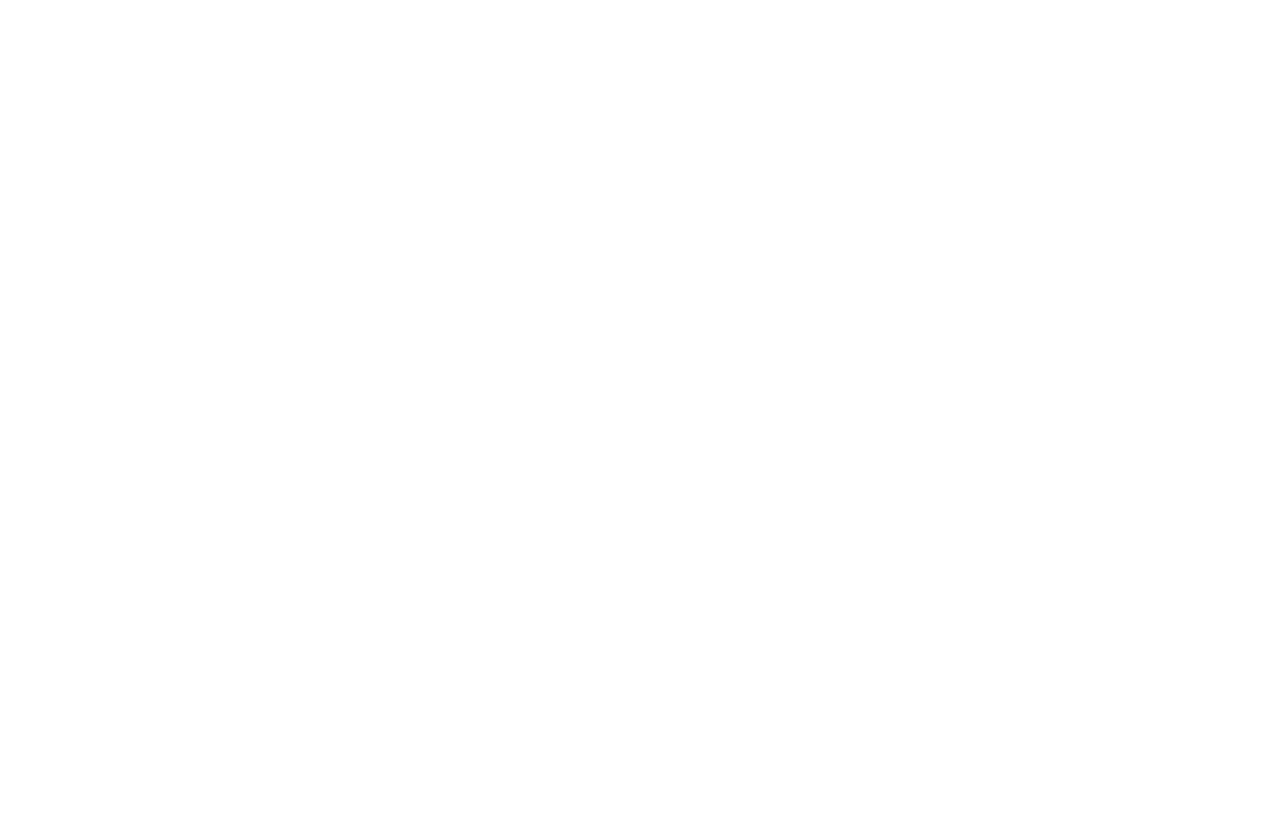
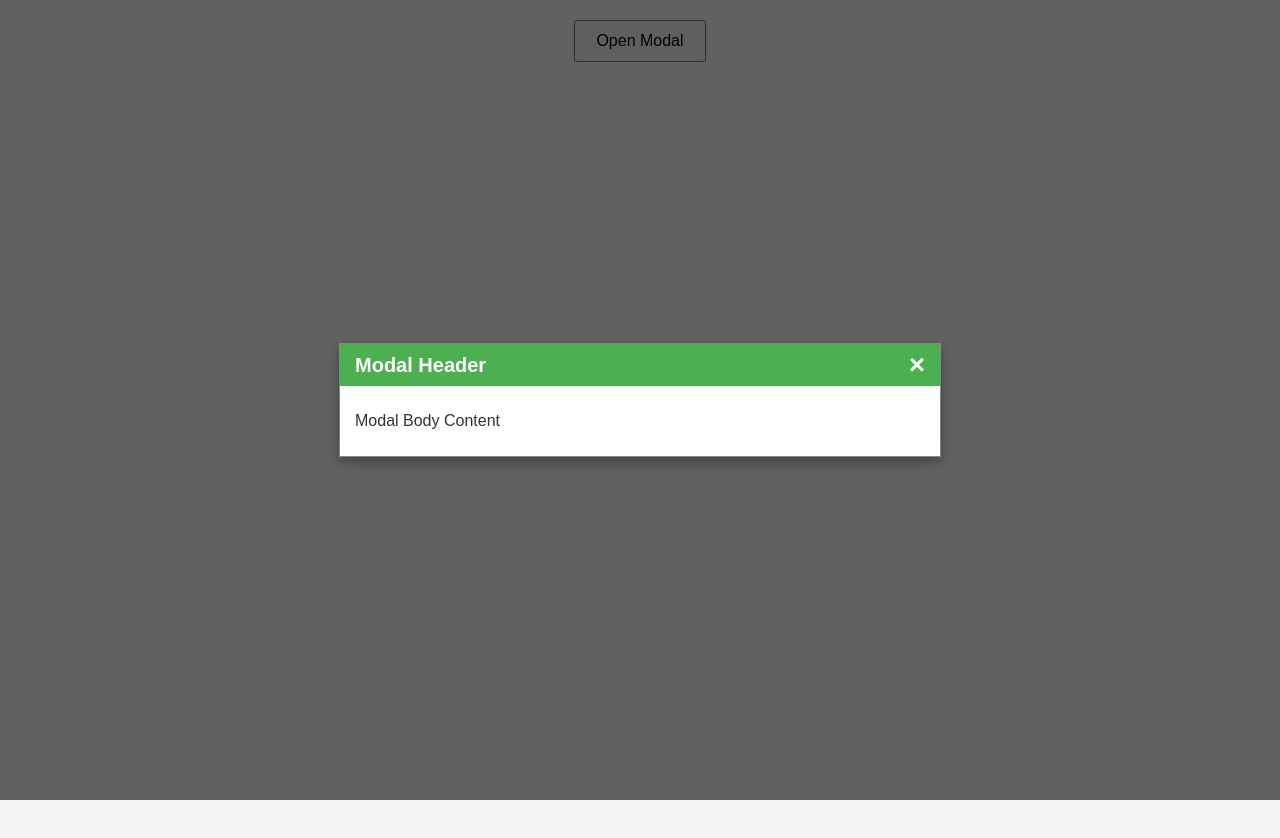
Before and after one commit to acciojob/css-modal-GowthamiAkasapu, a website: page main.html in a window 1280 px wide. Before the commit the page ends 800 px from the top, so only its background shows below. Drawn offline with Linux system fonts and the light colour scheme.

Commit message:
created a submission

```diff
--- a/main.html
+++ b/main.html
@@ -1,16 +1,24 @@
 <!DOCTYPE html>
-
 <html>
-
 <head>
+	<title>CSS Modal</title>
 	<link rel="stylesheet" href="styles.css">
 </head>
+<body>
+	<button id="openModal">Open Modal</button>
 
-<body>
-	<!-- the entire body must be written by student -->
-    <script type="text/javascript" src="./script.js">
-</script>
+    <div id="myModal" class="modal">
+        <div class="modal-content">
+            <div class="modal-header">
+                <h2>Modal Header</h2>
+                <span class="close-modal">&times;</span>
+            </div>
+            <div class="modal-body">
+                <p>Modal Body Content</p>
+            </div>
+        </div>
+    </div>
 
+	<script type="text/javascript" src="./script.js"></script>
 </body>
-
 </html>
--- a/script.js
+++ b/script.js
@@ -1 +1,20 @@
 //your JS code here. If required.
+const modal = document.getElementById("myModal");
+
+const btn = document.getElementById("openModal");
+
+const closeBtn = document.querySelector(".close-modal");
+
+btn.onclick = function() {
+    modal.classList.add("show-modal");
+}
+
+closeBtn.onclick = function() {
+    modal.classList.remove("show-modal");
+}
+
+window.onclick = function(event) {
+    if (event.target == modal) {
+        modal.classList.remove("show-modal");
+    }
+}
--- a/styles.css
+++ b/styles.css
@@ -1 +1,85 @@
 /*  your css code here. If applicable */
+body {
+    font-family: Arial, sans-serif;
+    margin: 0;
+    padding: 20px;
+    height: 100vh;
+    display: flex;
+    justify-content: center;
+    align-items: flex-start;
+    background-color: #f4f4f4;
+}
+
+#openModal {
+    padding: 10px 20px;
+    font-size: 16px;
+    cursor: pointer;
+}
+
+.modal {
+    display: none;
+    position: fixed;
+    z-index: 100;
+    left: 0;
+    top: 0;
+    width: 100%;
+    height: 100%;
+    background-color: rgba(0,0,0,0.6);
+    display: flex;
+    justify-content: center;
+    align-items: center;
+}
+
+.modal-content {
+    background-color: #ffffff;
+    padding: 0;
+    border: 1px solid #888;
+    width: 80%;
+    max-width: 600px;
+    box-shadow: 0 4px 8px 0 rgba(0,0,0,0.2), 0 6px 20px 0 rgba(0,0,0,0.19);
+    animation-name: animatetop;
+    animation-duration: 0.4s
+}
+
+@keyframes animatetop {
+    from {top: -300px; opacity: 0}
+    to {top: 0; opacity: 1}
+}
+
+.modal-header {
+    padding: 5px 15px;
+    background-color: #4CAF50;
+    color: white;
+    display: flex;
+    justify-content: space-between;
+    align-items: center;
+}
+
+.modal-header h2 {
+    margin: 0;
+    font-size: 20px;
+}
+
+.modal-body {
+    padding: 10px 15px;
+    color: #333;
+}
+
+.close-modal {
+    color: #fff;
+    font-size: 28px;
+    font-weight: bold;
+    cursor: pointer;
+    transition: color 0.3s;
+}
+
+.close-modal:hover,
+.close-modal:focus {
+    color: #f00;
+    text-decoration: none;
+    cursor: pointer;
+}
+
+.show-modal {
+    display: flex;
+}
```
